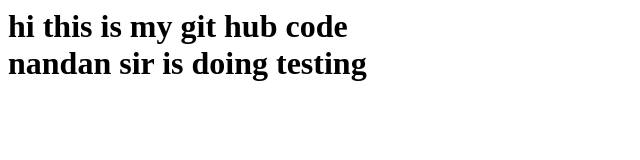
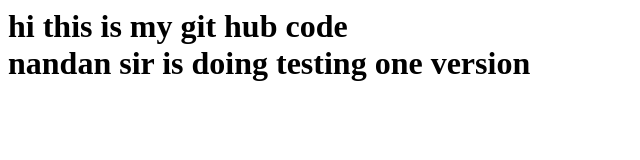
Before and after one commit to akki0109/yash, a plain HTML site: page index.html in a window 1280 px wide. Shown: the whole page, without its empty margins (0-640 px from the left). Drawn offline with Linux system fonts and the light colour scheme.

Commit message:
Update index.html

```diff
--- a/index.html
+++ b/index.html
@@ -1,7 +1,7 @@
 <html>
   <h1>hi this is my git hub code
      <br>
-       nandan sir is doing testing
+       nandan sir is doing testing one version
      </br>
   </h1>
 </html>
```
